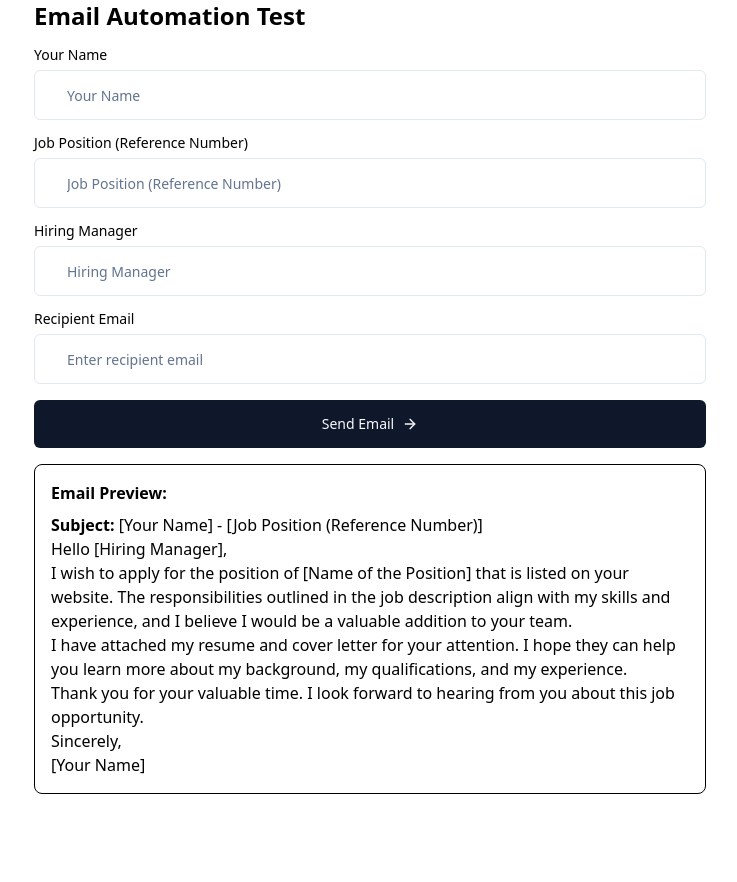
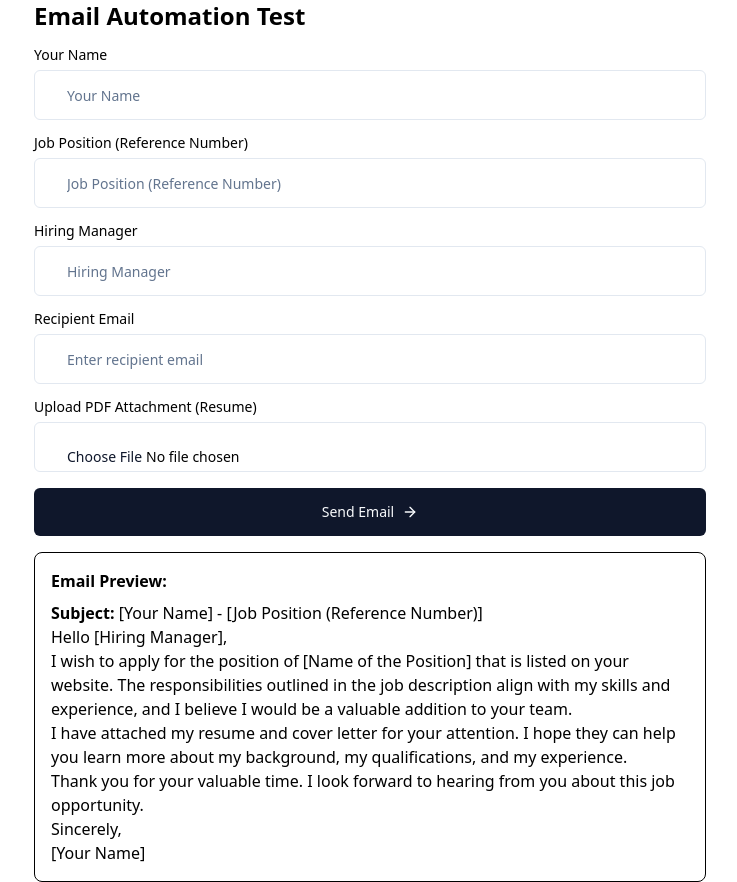
Before and after one commit to jiliangarette/email-automation, a React (Vite) app in the folder frontend/: page /standard in a window 1280 px wide. Shown: the whole page, without its empty margins (270-1007 px from the left). Before the commit the page ends 800 px from the top, so only its background shows below. Built offline with nearby package versions, Linux system fonts and the light colour scheme.

Commit message:
added pdf file input field

```diff
--- a/frontend/src/pages/StandardEmail.tsx
+++ b/frontend/src/pages/StandardEmail.tsx
@@ -3,6 +3,7 @@ import { Button } from "../components/ui/Button";
 import { Input } from "../components/ui/Input";
 import { Label } from "../components/ui/Label";
 import { ArrowRight } from "lucide-react";
+import { supabase } from "../lib/supabaseClient";
 
 const StandardEmail = () => {
   // New fields for the additional email details
@@ -11,6 +12,9 @@ const StandardEmail = () => {
   const [hiringManager, setHiringManager] = useState<string>("");
 
   const [email, setEmail] = useState<string>("");
+  // New state for the PDF file
+  const [pdfFile, setPdfFile] = useState<File | null>(null);
+
   const [isSubmitting, setIsSubmitting] = useState<boolean>(false);
   const [statusMessage, setStatusMessage] = useState<string>("");
 
@@ -19,6 +23,46 @@ const StandardEmail = () => {
     setIsSubmitting(true);
     setStatusMessage("");
 
+    let resumeUrl = "";
+
+    // If a PDF file was selected, upload it to Supabase Storage
+    if (pdfFile) {
+      // Create a unique file name. For example, using the applicant name and a timestamp.
+      const fileExt = pdfFile.name.split(".").pop();
+      const fileName = `${applicantName
+        .replace(/\s+/g, "-")
+        .toLowerCase()}-${Date.now()}.${fileExt}`;
+      const filePath = `resumes/${fileName}`; // Store PDFs in the "resumes" bucket
+
+      // Upload the file to Supabase
+      const { data, error: uploadError } = await supabase.storage
+        .from("resume")
+        .upload(filePath, pdfFile);
+
+      if (uploadError || !data) {
+        console.error("Error uploading file to Supabase:", uploadError);
+        setStatusMessage("Error uploading PDF. Please try again.");
+        setIsSubmitting(false);
+        return;
+      }
+
+      // Retrieve the public URL for the uploaded file
+      // Note: getPublicUrl is synchronous and returns an object with data.publicUrl
+      const {
+        data: { publicUrl },
+      } = supabase.storage.from("resume").getPublicUrl(filePath);
+
+      if (!publicUrl) {
+        console.error("Error getting public URL");
+        setStatusMessage("Error retrieving PDF URL. Please try again.");
+        setIsSubmitting(false);
+        return;
+      }
+
+      resumeUrl = publicUrl;
+    }
+
+    // Prepare payload for your API which now includes resumeUrl
     const apiUrl = `${import.meta.env.VITE_BASE_URL}/standard`;
 
     try {
@@ -32,6 +76,7 @@ const StandardEmail = () => {
           applicantName,
           jobPosition,
           hiringManager,
+          resumeUrl, // Pass the dynamic PDF URL here
         }),
       });
 
@@ -41,6 +86,7 @@ const StandardEmail = () => {
         setApplicantName("");
         setJobPosition("");
         setHiringManager("");
+        setPdfFile(null);
       } else {
         setStatusMessage("Failed to send email.");
       }
@@ -108,6 +154,22 @@ const StandardEmail = () => {
             className="py-6 px-8"
           />
         </div>
+        {/* PDF File Input */}
+        <div className="flex flex-col gap-2">
+          <Label htmlFor="pdfFile">Upload PDF Attachment (Resume)</Label>
+          <Input
+            id="pdfFile"
+            type="file"
+            accept="application/pdf"
+            onChange={(e: React.ChangeEvent<HTMLInputElement>) => {
+              if (e.target.files && e.target.files[0]) {
+                setPdfFile(e.target.files[0]);
+              }
+            }}
+            required
+            className="py-6 px-8"
+          />
+        </div>
         <Button
           type="submit"
           disabled={isSubmitting}
```
